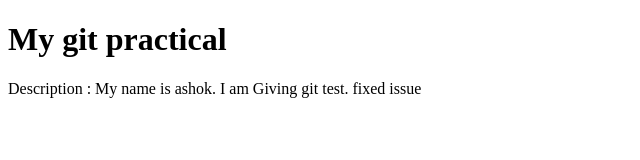
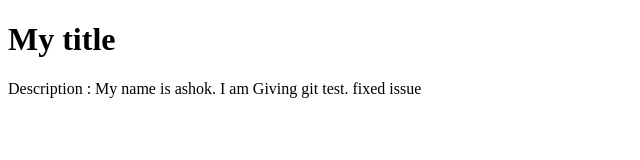
Before and after one commit to AshokChhatani/Test-git, a plain HTML site: page index.html in a window 1280 px wide. Shown: the whole page, without its empty margins (0-640 px from the left). Drawn offline with Linux system fonts and the light colour scheme.

Commit message:
Update index.html

```diff
--- a/index.html
+++ b/index.html
@@ -7,7 +7,7 @@
     <title>Document</title>
   </head>
   <body>
-    <h1>My git practical</h1>
+    <h1>My title</h1>
 
     Description : My name is ashok. I am Giving git test. fixed issue
   </body>
```
